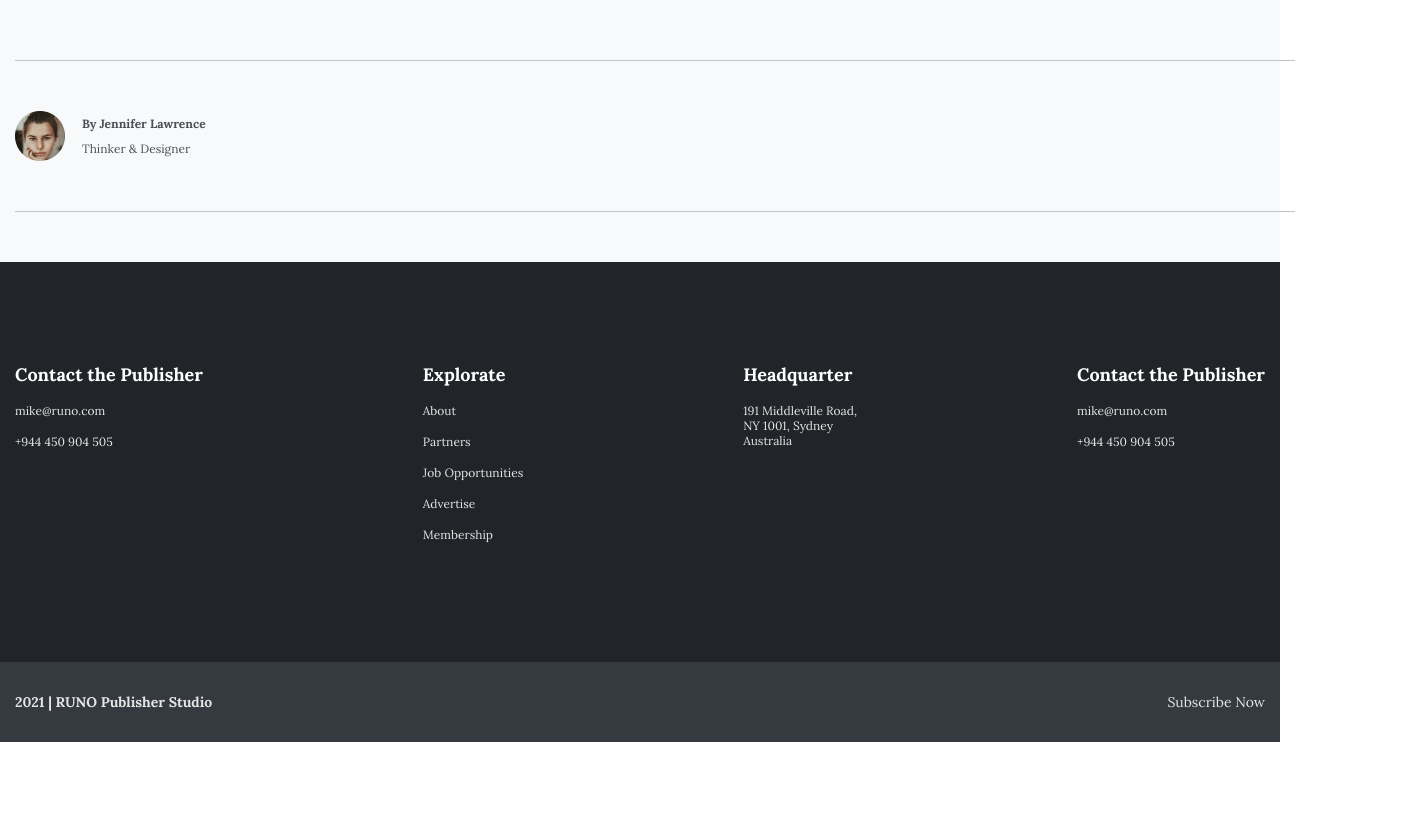
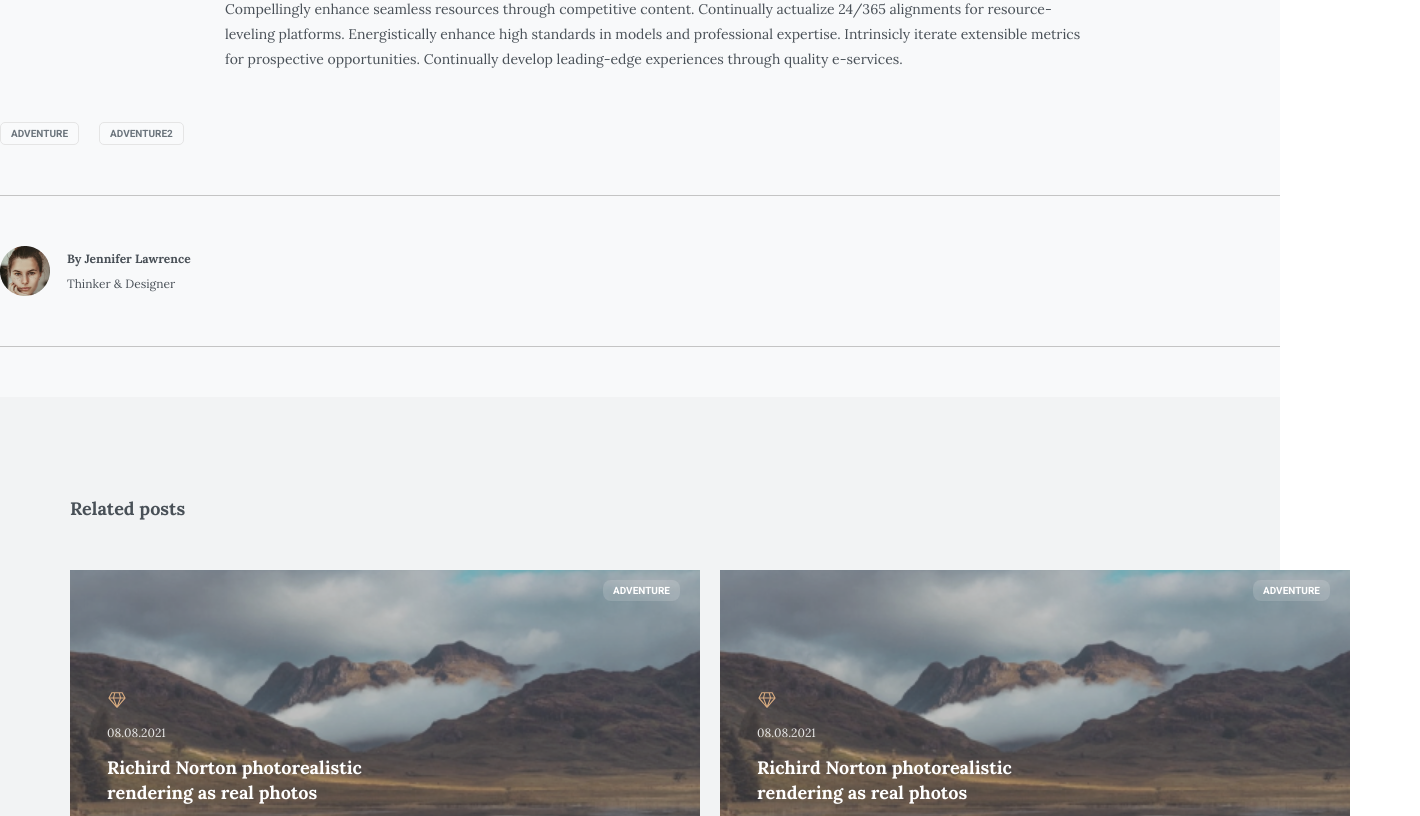
Before and after one commit to rybaaa/Blogging-platform, a Vue app in the folder frontend/: page /show-article in a window 1280 px wide. Shown: the part 1180-1996 px from the top of the page, 1420 px wide, since content can reach past the window. Before the commit the page ends 1922 px from the top, so only its background shows below. Built offline with nearby package versions, Linux system fonts and the light colour scheme.

Commit message:
Editors section in Article page is done

```diff
--- a/frontend/src/components/editor_article/EditorSection.vue
+++ b/frontend/src/components/editor_article/EditorSection.vue
@@ -2,6 +2,9 @@
 import EditorArticle from './EditorArticle.vue'
 export default {
   name: 'EditorSection',
+  props: {
+    title: String,
+  },
   components: { EditorArticle },
 }
 </script>
@@ -9,7 +12,7 @@ export default {
 <template>
   <section class="editorSection">
     <div class="editorSection__container">
-      <h2 class="editorSection__title">Editor’s Pick</h2>
+      <h2 class="editorSection__title">{{ title }}</h2>
       <div class="editorSections">
         <EditorArticle></EditorArticle>
         <EditorArticle></EditorArticle>
@@ -41,4 +44,17 @@ export default {
     }
   }
 }
+.editorSection-showArticle {
+  padding: 0;
+  background: rgba(229, 229, 229, 0.3);
+  .editorSection__container {
+    padding: 100px 70px;
+    .editorSection__title {
+      @include text(18px, 700);
+      font-family: $secondaryFontFamily;
+      color: $textColor2;
+      margin-bottom: 50px;
+    }
+  }
+}
 </style>
--- a/frontend/src/components/views/HomePage.vue
+++ b/frontend/src/components/views/HomePage.vue
@@ -65,7 +65,7 @@ export default {
         </div>
       </div>
     </section>
-    <EditorSection />
+    <EditorSection title="Editor’s Pick" />
   </main>
 </template>
 
--- a/frontend/src/components/views/ShowArticle.vue
+++ b/frontend/src/components/views/ShowArticle.vue
@@ -1,10 +1,11 @@
 <script>
 import ArticleCategory from '@/components/article/ArticleCategory.vue'
 import ArticleAuthor from '@/components/article/ArticleAuthor.vue'
+import EditorSection from '@/components/editor_article/EditorSection.vue'
 
 export default {
   name: 'ShowArticle',
-  components: { ArticleCategory, ArticleAuthor },
+  components: { ArticleCategory, ArticleAuthor, EditorSection },
 }
 </script>
 
@@ -69,6 +70,8 @@ export default {
           prospective opportunities. Continually develop leading-edge
           experiences through quality e-services.
         </p>
+      </div>
+      <div class="articleContent__info">
         <ArticleCategory class="article__category-showArticle" />
         <ArticleAuthor
           class="articleContent__author"
@@ -76,6 +79,8 @@ export default {
           position="Thinker & Designer"
         />
       </div>
+
+      <EditorSection title="Related posts" class="editorSection-showArticle" />
     </section>
   </article>
 </template>
@@ -129,6 +134,7 @@ export default {
   .articleContent__container {
     display: flex;
     flex-direction: column;
+    align-items: center;
     gap: 20px;
     @include containerWidth();
     padding: 100px 15px 50px 15px;
@@ -137,13 +143,19 @@ export default {
       color: $textColor2;
       font-family: $secondaryFontFamily;
       line-height: 25px;
+      max-width: 860px;
     }
     blockquote {
       @include unsetAll;
       @include text(36px, 700);
       color: #d4a373;
       font-family: $secondaryFontFamily;
+      max-width: 860px;
     }
+  }
+  .articleContent__info {
+    @include containerWidth();
+    margin-bottom: 50px;
   }
 }
 </style>
```
